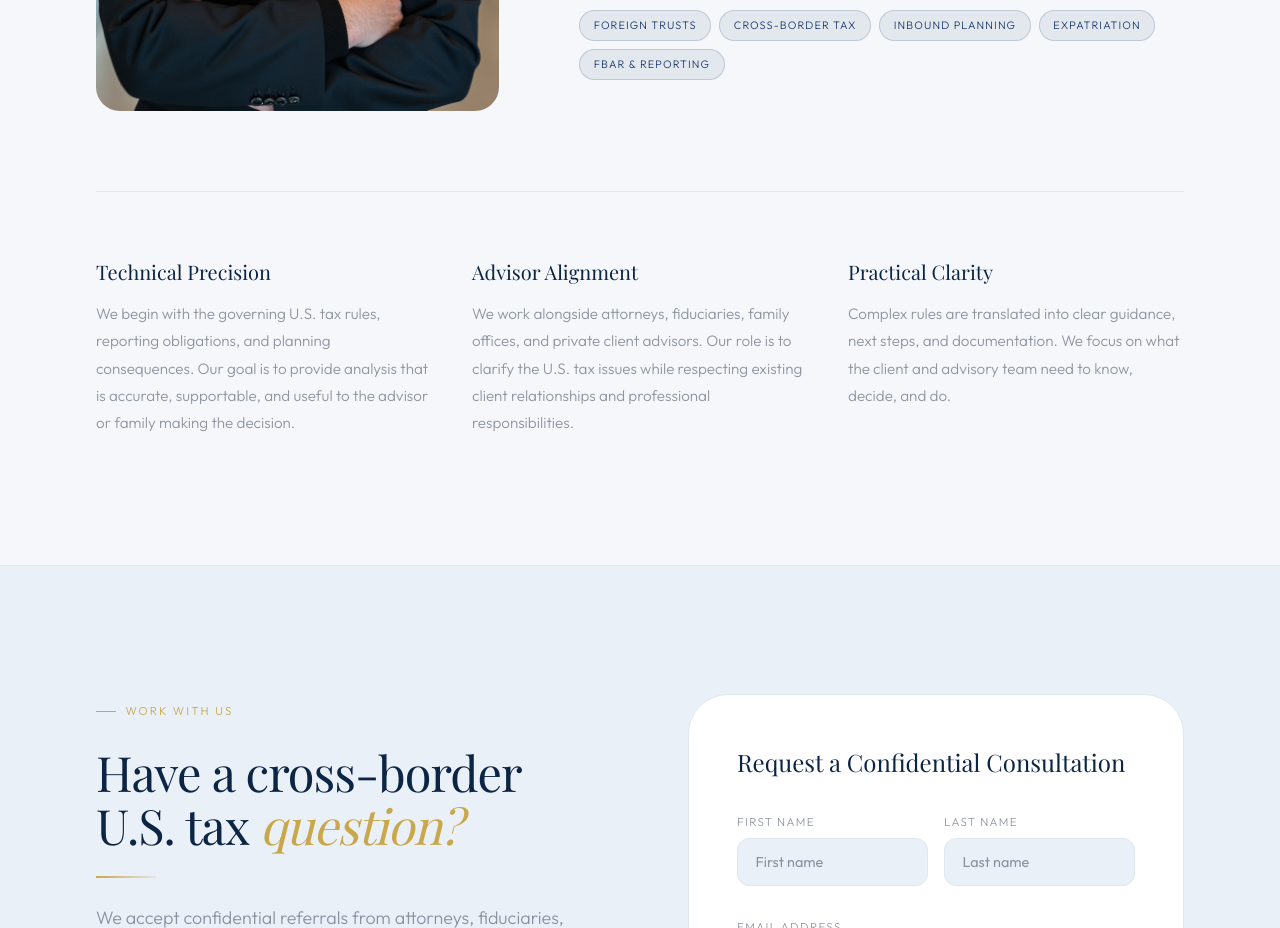
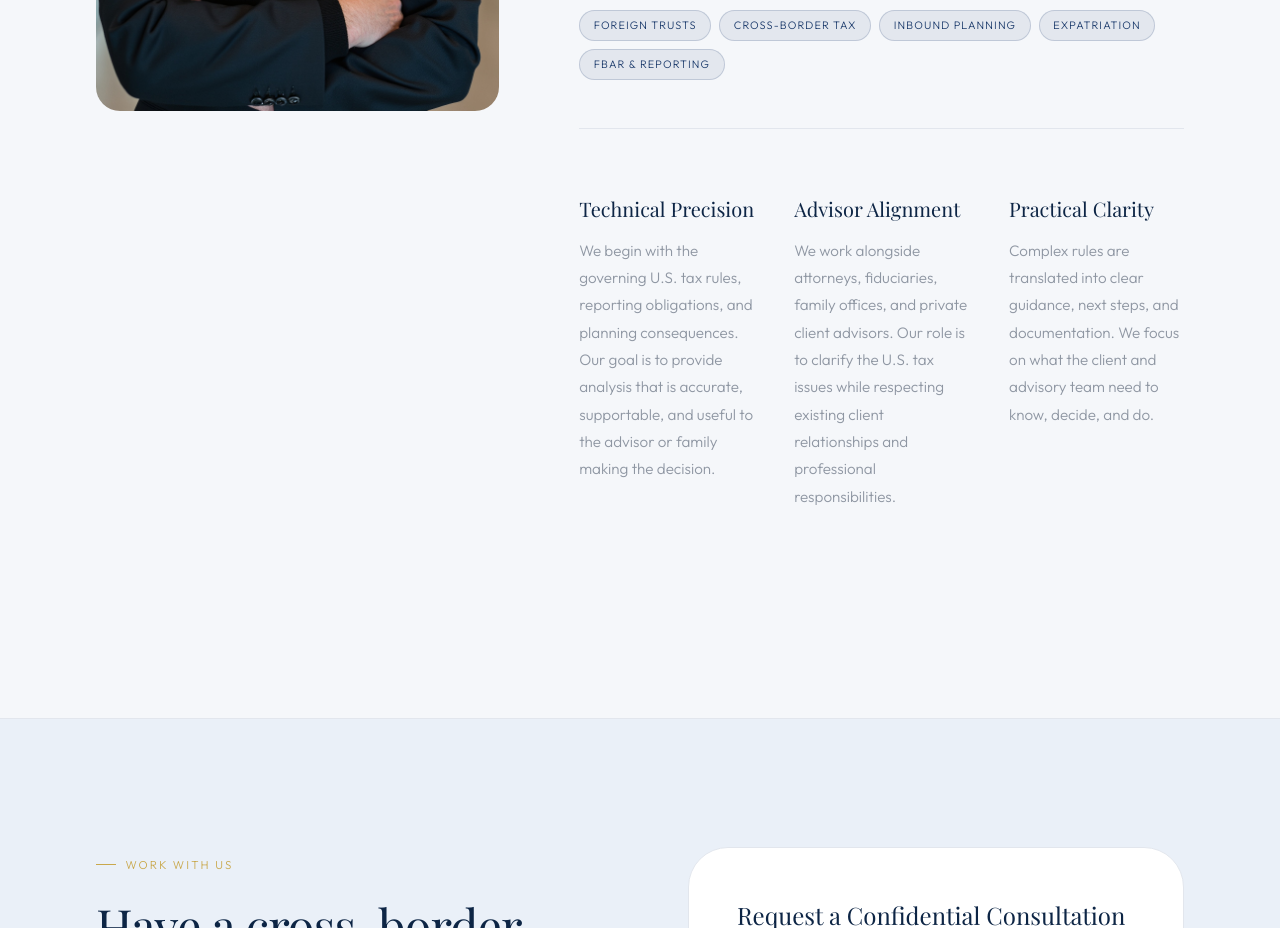
Before and after one commit to NinjaManSuper12/iwta-website, a plain HTML site: page index.html in a window 1280 px wide. Shown: the part 6660-7588 px from the top of the page. Drawn offline with nearby package versions, Linux system fonts and the light colour scheme; a web font is replaced by a local one.

Commit message:
Move 3 pillars into right column of founder grid below tags

```diff
--- a/index.html
+++ b/index.html
@@ -2044,10 +2044,8 @@
           <span class="bento-tag">Expatriation</span>
           <span class="bento-tag">FBAR &amp; Reporting</span>
         </div>
-      </div>
-    </div>
-
-    <div class="how-we-work reveal">
+
+        <div class="how-we-work" style="margin-top: 3rem;">
           <div>
             <div class="pillar-title">Technical Precision</div>
             <p class="pillar-body">We begin with the governing U.S. tax rules, reporting obligations, and planning consequences. Our goal is to provide analysis that is accurate, supportable, and useful to the advisor or family making the decision.</p>
@@ -2059,6 +2057,8 @@
           <div>
             <div class="pillar-title">Practical Clarity</div>
             <p class="pillar-body">Complex rules are translated into clear guidance, next steps, and documentation. We focus on what the client and advisory team need to know, decide, and do.</p>
+          </div>
+        </div>
       </div>
     </div>
   </section>
```
Lines whose indentation alone changed are shown as unchanged.
